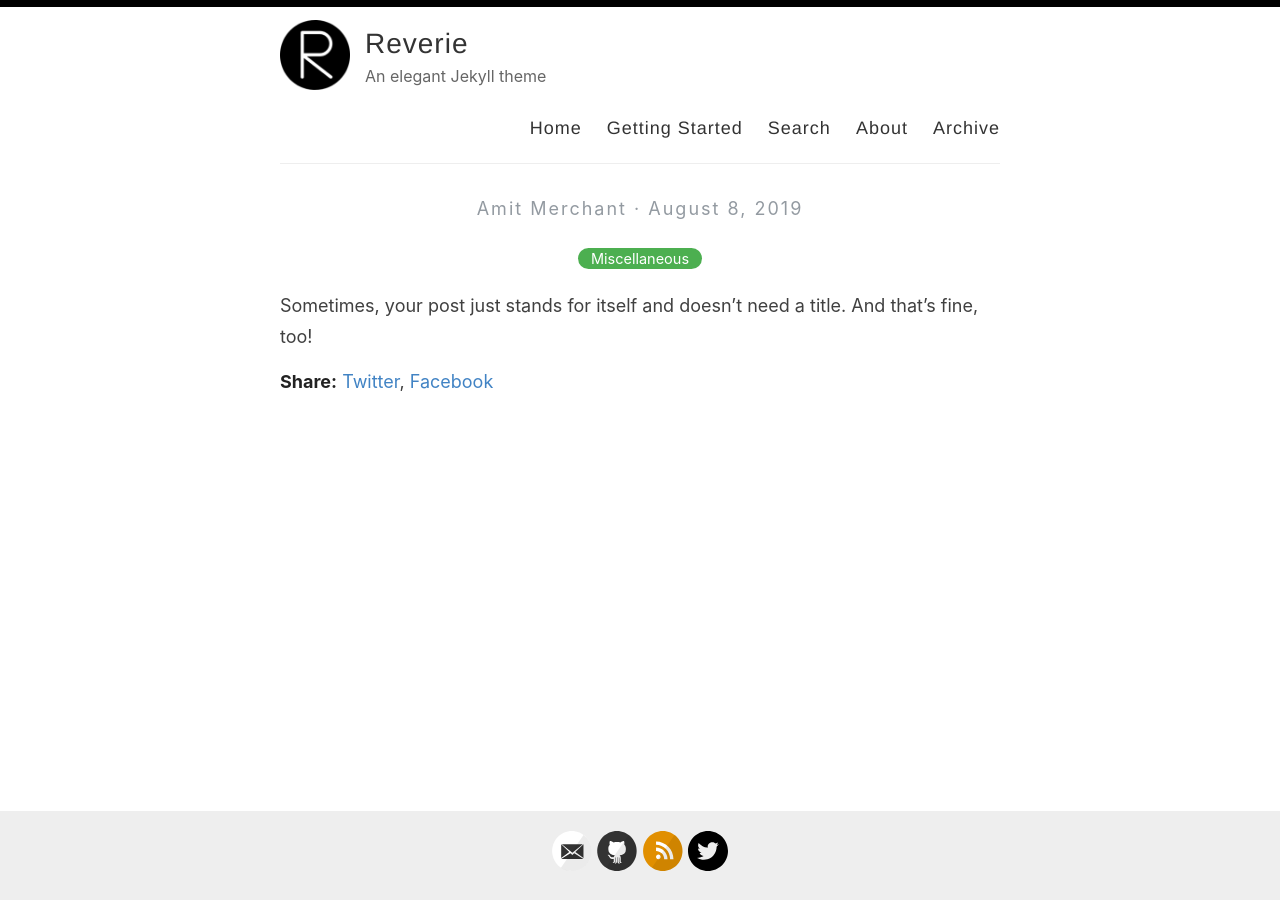
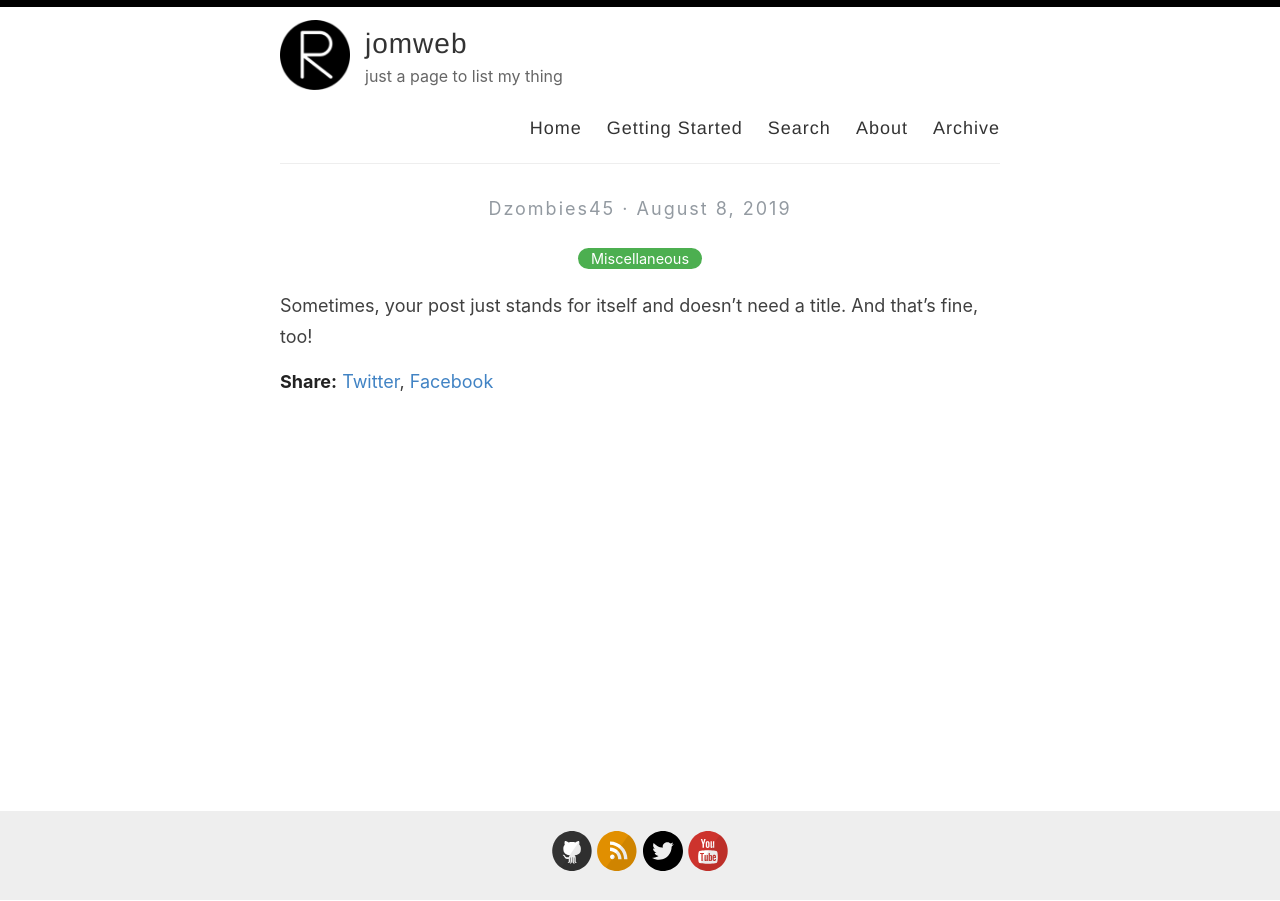
Before and after one commit to DZombies45/Web, a Jekyll site: the page built from _posts/2019-08-08-no-title-posts.md, in a window 1280 px wide. Built offline with Jekyll 4.4.1, drawn with Linux system fonts in a browser that asks for light colours.

Commit message:
Update _config.yml

```diff
--- a/_config.yml
+++ b/_config.yml
@@ -3,13 +3,13 @@
 #
 
 # Name of your site (displayed in the header)
-name: Reverie
+name: jomweb
 
 # Name of the author
-author: Amit Merchant
+author: Dzombies45
 
 # Short bio or description (displayed in the header)
-description: An elegant Jekyll theme
+description: just a page to list my thing
 
 # URL of your avatar or profile pic (you could use your GitHub profile pic)
 avatar: /images/reverie.png
@@ -20,42 +20,42 @@ avatar: /images/reverie.png
 
 # Includes an icon in the footer for each username you enter
 footer-links:
-  dribbble:
-  email: amit.d.merchant@gmail.com
-  facebook:
-  flickr:
-  github: amitmerchant1990/reverie
-  instagram:
-  linkedin:
-  pinterest:
-  rss: rss
-  twitter: amit_merchant
-  stackoverflow:
-  youtube: # channel/<your_long_string> or user/<user-name>
-  googleplus: # anything in your profile username that comes after plus.google.com/
-  playconsole:
-  mastodon: # <your-mastodon-instance>/@<your-user-name> eg. fosstodon.org/@username
+    dribbble:
+    email:
+    facebook:
+    flickr:
+    github: DZombies45
+    instagram:
+    linkedin:
+    pinterest:
+    rss: rss
+    twitter: dzombies45
+    stackoverflow:
+    youtube: user/dzombies45 # channel/<your_long_string> or user/<user-name>
+    googleplus: # anything in your profile username that comes after plus.google.com/
+    playconsole:
+    mastodon: # <your-mastodon-instance>/@<your-user-name> eg. fosstodon.org/@username
 
 # Enter your Disqus shortname (not your username) to enable commenting on posts
 # You can find your shortname on the Settings page of your Disqus account
 disqus:
 
 # Enter your Google Analytics web tracking code (e.g. UA-2110908-2) to activate tracking
-google_analytics: UA-43339302-11
+google_analytics:
 
 # For newer "GA4" analytics, use the following instead of the "UA" entry above
 #google_analytics_ga4: G-GABC1DEFG
 
 # Your website URL (e.g. http://amitmerchant1990.github.io or http://www.amitmerchant.com)
 # Used for Sitemap.xml and your RSS feed
-url: http://www.amitmerchant.com/reverie
-enforce_ssl: https://www.amitmerchant.com/reverie
+url: http://dzombies45.github.io/Web/
+enforce_ssl: https://dzombies45.github.io/Web/
 
 # If you're hosting your site at a Project repository on GitHub pages
 # (http://yourusername.github.io/repository-name)
 # and NOT your User repository (http://yourusername.github.io)
 # then add in the baseurl here, like this: "/repository-name"
-baseurl: "/reverie"
+baseurl: "/Web"
 
 #
 # !! You don't need to change any of the configuration flags below !!
@@ -68,34 +68,34 @@ version: v1.2.0
 
 # Jekyll 3 now only supports Kramdown for Markdown
 kramdown:
-  # Use GitHub flavored markdown, including triple backtick fenced code blocks
-  input: GFM
-  # Jekyll 3 and GitHub Pages now only support rouge for syntax highlighting
-  syntax_highlighter: rouge
-  syntax_highlighter_opts:
-    # Use existing pygments syntax highlighting css
-    css_class: 'highlight'
+    # Use GitHub flavored markdown, including triple backtick fenced code blocks
+    input: GFM
+    # Jekyll 3 and GitHub Pages now only support rouge for syntax highlighting
+    syntax_highlighter: rouge
+    syntax_highlighter_opts:
+        # Use existing pygments syntax highlighting css
+        css_class: "highlight"
 
 # Set the Sass partials directory, as we're using @imports
 sass:
-  style: :expanded # You might prefer to minify using :compressed
+    style: :expanded # You might prefer to minify using :compressed
 
 # Use the following plug-ins
 plugins:
-  - jekyll-sitemap # Create a sitemap using the official Jekyll sitemap gem
-  - jekyll-feed # Create an Atom feed using the official Jekyll feed gem
-  - jekyll-seo-tag
-  - jekyll-paginate
+    - jekyll-sitemap # Create a sitemap using the official Jekyll sitemap gem
+    - jekyll-feed # Create an Atom feed using the official Jekyll feed gem
+    - jekyll-seo-tag
+    - jekyll-paginate
 
-include: ['_pages']
+include: ["_pages"]
 
 paginate: 6
 paginate_path: /page:num/
 
 # Exclude these files from your production _site
 exclude:
-  - Gemfile
-  - Gemfile.lock
-  - LICENSE
-  - README.md
-  - CNAME
+    - Gemfile
+    - Gemfile.lock
+    - LICENSE
+    - README.md
+    - CNAME
```
